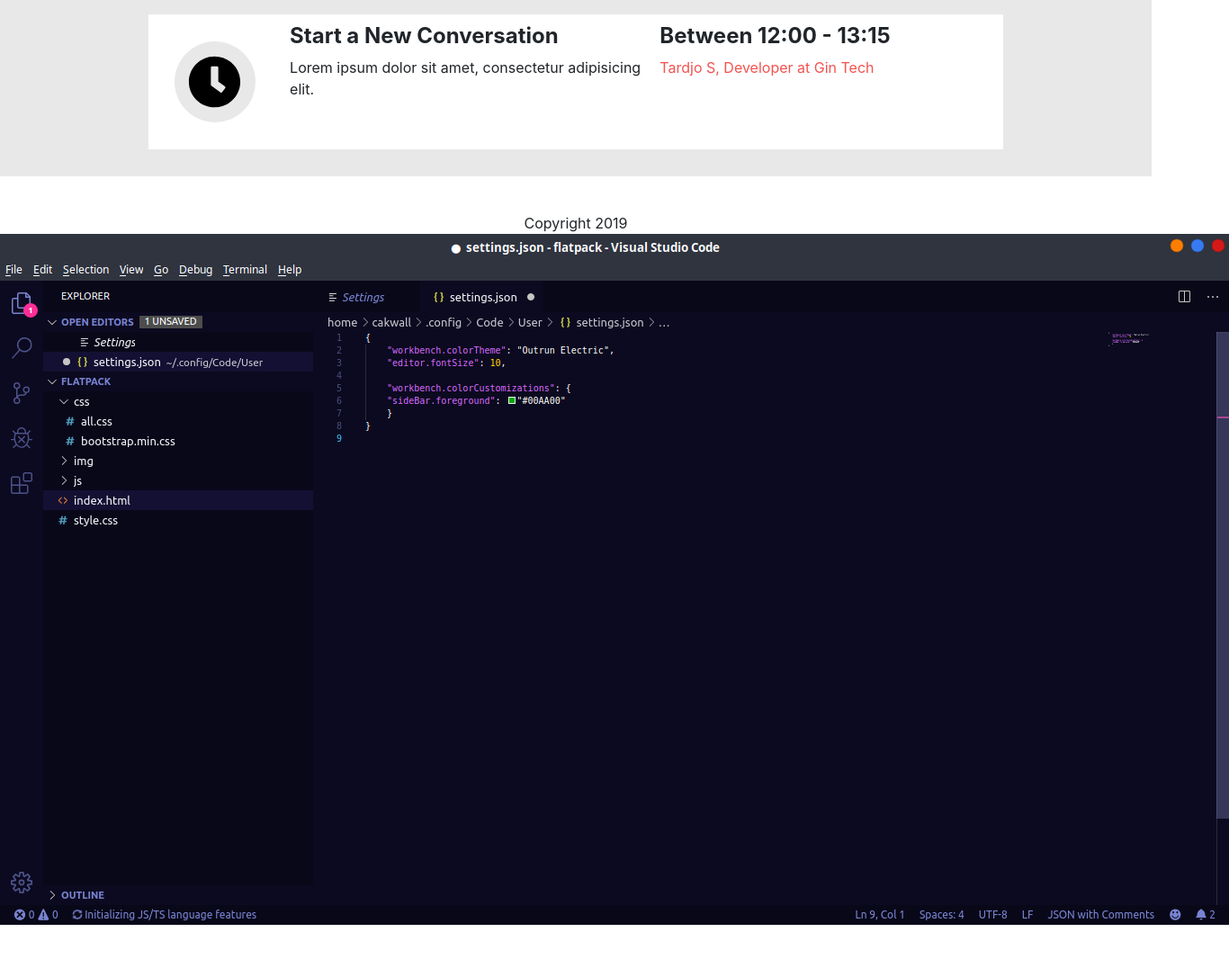
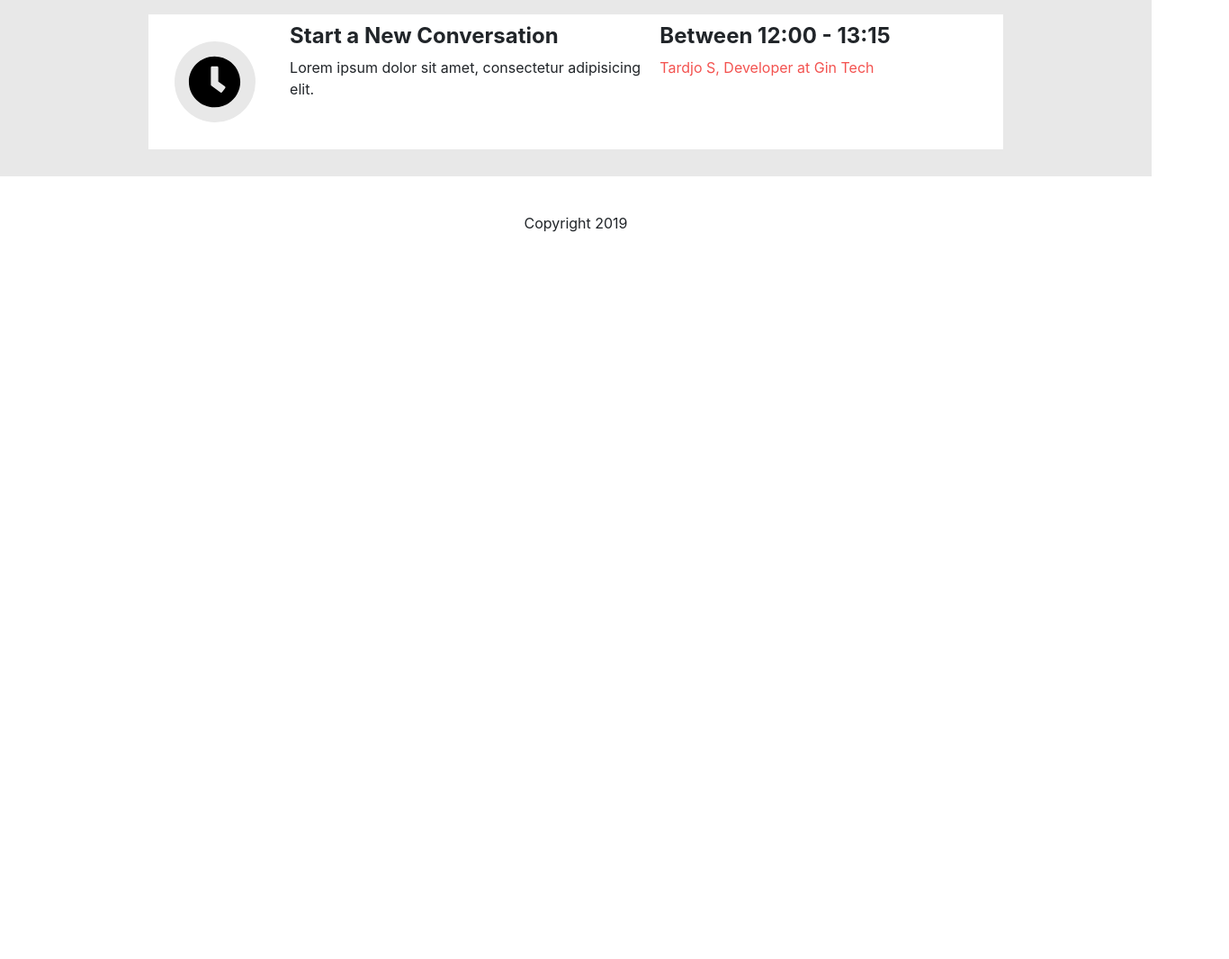
Before and after one commit to wal4182/landing-page-flatpack, a plain HTML site: page index.html in a window 1280 px wide. Shown: the part 1886-2952 px from the top of the page at 90% size, 1366 px wide, since content can reach past the window. After the commit the page ends 2186 px from the top, so only its background shows below. Drawn offline with Linux system fonts and the light colour scheme.

Commit message:
hapus gambar pada footer

```diff
--- a/index.html
+++ b/index.html
@@ -271,8 +271,6 @@
     <div class="footer-text text-center">
       Copyright 2019
     </div>
-
-    <img src="img/1.png" alt="">
   </footer>
 
 
```
